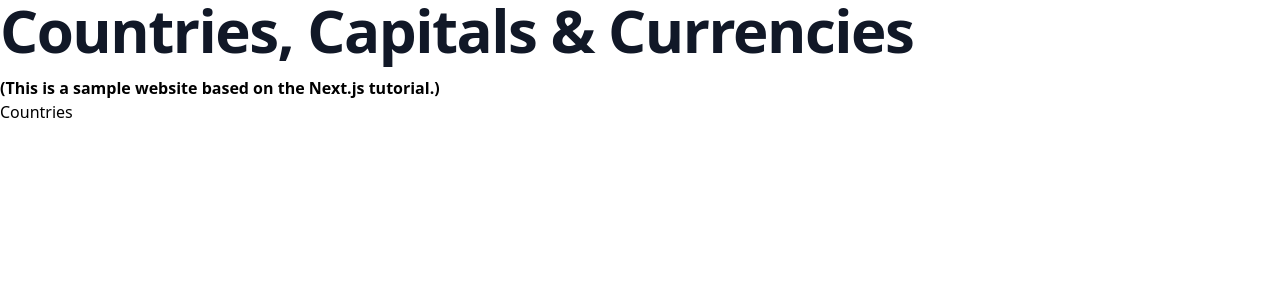
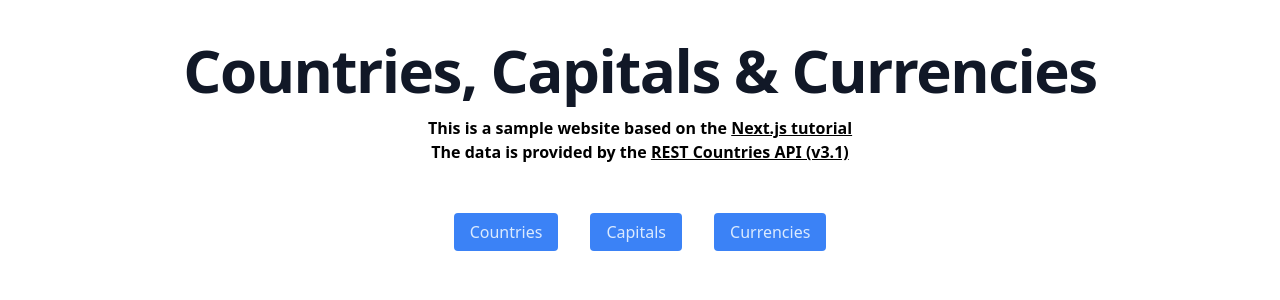
Before and after one commit to ybdev7/nextjs-3c, a Next.js app: page / in a window 1280 px wide. Shown: the top 300 px of the page. Built offline with nearby package versions, Linux system fonts and the light colour scheme; no server answers.

Commit message:
and even more styling

```diff
--- /dev/null
+++ b/components/buttonlink.js
@@ -0,0 +1,15 @@
+import Link from "next/link";
+
+export default function ButtinLink({ href, text }) {
+  return (
+    <div className="m-4">
+      <Link
+        className="px-4 py-2 text-blue-100 no-underline
+        bg-blue-500 rounded hover:bg-blue-600 hover:underline hover:text-blue-200"
+        href={href}
+      >
+        {text}
+      </Link>
+    </div>
+  );
+}
--- a/components/layout.js
+++ b/components/layout.js
@@ -9,7 +9,7 @@
       <header>
         {home ? (
           <>
-            <h1 className="mb-4 text-4xl font-extrabold leading-none tracking-tight text-gray-900 md:text-5xl lg:text-6xl dark:text-white">
+            <h1 className="text-center mt-10 mb-4 text-4xl font-extrabold leading-none tracking-tight text-gray-900 md:text-5xl lg:text-6xl dark:text-white">
               {name}
             </h1>
           </>
@@ -21,7 +21,7 @@
       {!home && (
         <div className="m-4 py-4">
           <Link
-            className="px-6 py-3 text-blue-100 no-underline bg-blue-500 rounded hover:bg-blue-600 hover:underline hover:text-blue-200"
+            className="px-4 py-2 text-blue-100 no-underline bg-blue-500 rounded hover:bg-blue-600 hover:underline hover:text-blue-200"
             href="/"
           >
             ← Back to home
--- a/components/tag.js
+++ b/components/tag.js
@@ -1,6 +1,7 @@
 export default function Tag({ text }) {
   return text && text.length > 0 ? (
-    <label className="rounded bg-slate-500 text-blue-50 px-4 mr-4">
+    //<label className="rounded bg-slate-500 text-blue-50 px-4 mr-4">
+    <label className="rounded border rounded-xl border-slate-500 text-slate-500 px-4 mr-4">
       {text}
     </label>
   ) : null;
--- /dev/null
+++ b/pages/capital/index.js
@@ -0,0 +1,3 @@
+export default function Capital({}) {
+  return <div>Capitals</div>;
+}
--- a/pages/country/[id].js
+++ b/pages/country/[id].js
@@ -22,7 +22,7 @@
 export default function Country({ countryData }) {
   return (
     <Layout>
-      <div className="">
+      <div className="flex justify-center">
         <div
           className="w-1/2 bg-slate-50 hover:bg-slate-100 border-slate-400 border rounded-lg shadow-md hover:shadow-lg
   p-2 sm:p-2 md:p-3 lg:p-4 xl:p-4
@@ -50,10 +50,11 @@
 
         <br />
         {countryData.description}
-
+      </div>
+      <div>
         <div className="m-4">
           <Link
-            className="px-6 py-3 text-blue-100 no-underline bg-blue-500 rounded hover:bg-blue-600 hover:underline hover:text-blue-200"
+            className="px-4 py-2 text-blue-100 no-underline bg-blue-500 rounded hover:bg-blue-600 hover:underline hover:text-blue-200"
             href="/country"
           >
             ← Back to Countries List
--- /dev/null
+++ b/pages/currency/index.js
@@ -0,0 +1,3 @@
+export default function Currency({}) {
+  return <div>Currencies</div>;
+}
--- a/pages/index.js
+++ b/pages/index.js
@@ -1,6 +1,7 @@
 import Link from "next/link";
 import Layout, { siteTitle } from "../components/layout";
 import { getAllCountries } from "../lib/country";
+import ButtonLink from "../components/buttonlink";
 
 export async function getStaticProps() {
   const allCountries = await getAllCountries();
@@ -12,15 +13,29 @@
 export default function Home({ allCountries }) {
   return (
     <Layout home>
-      <title>{siteTitle}</title>
-
-      <section>
+      <section className="text-center">
         <p className="text-1xl font-bold ">
-          (This is a sample website based on the{" "}
-          <a href="https://nextjs.org/learn"> Next.js tutorial</a>.)
+          This is a sample website based on the{" "}
+          <a className="underline" href="https://nextjs.org/learn">
+            {" "}
+            Next.js tutorial
+          </a>
+          <br />
+          The data is provided by the{" "}
+          <a className="underline" href="https://restcountries.com">
+            {" "}
+            REST Countries API (v3.1){" "}
+          </a>
         </p>
 
-        <Link href={"/country"}>{"Countries"}</Link>
+        <div container>
+          {/* <div grid grid-cols-1 gap-12> */}
+          <div className="flex justify-center my-10">
+            <ButtonLink href="/country" text="Countries"></ButtonLink>
+            <ButtonLink href="/capital" text="Capitals"></ButtonLink>
+            <ButtonLink href="/currency" text="Currencies"></ButtonLink>
+          </div>
+        </div>
       </section>
     </Layout>
   );
```
